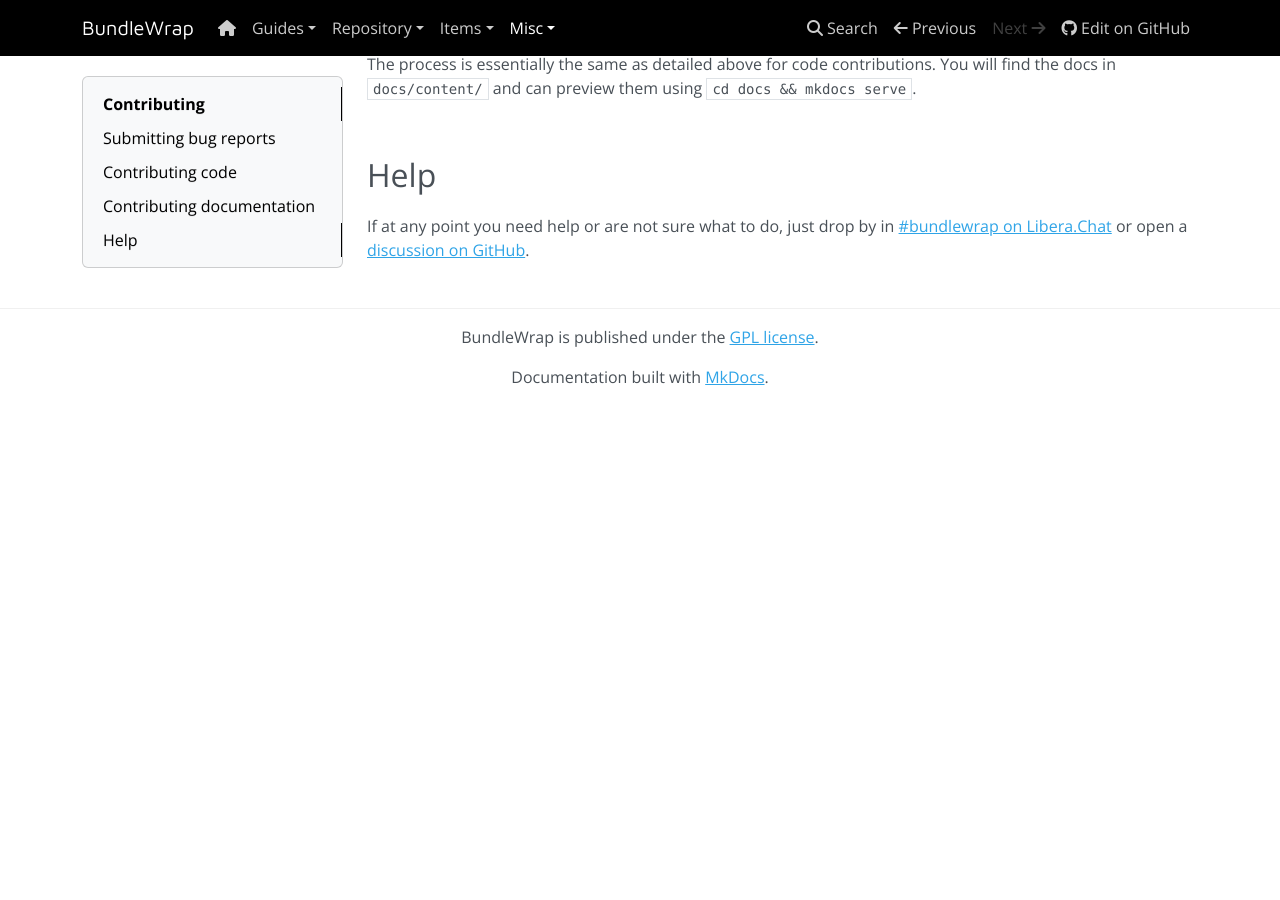
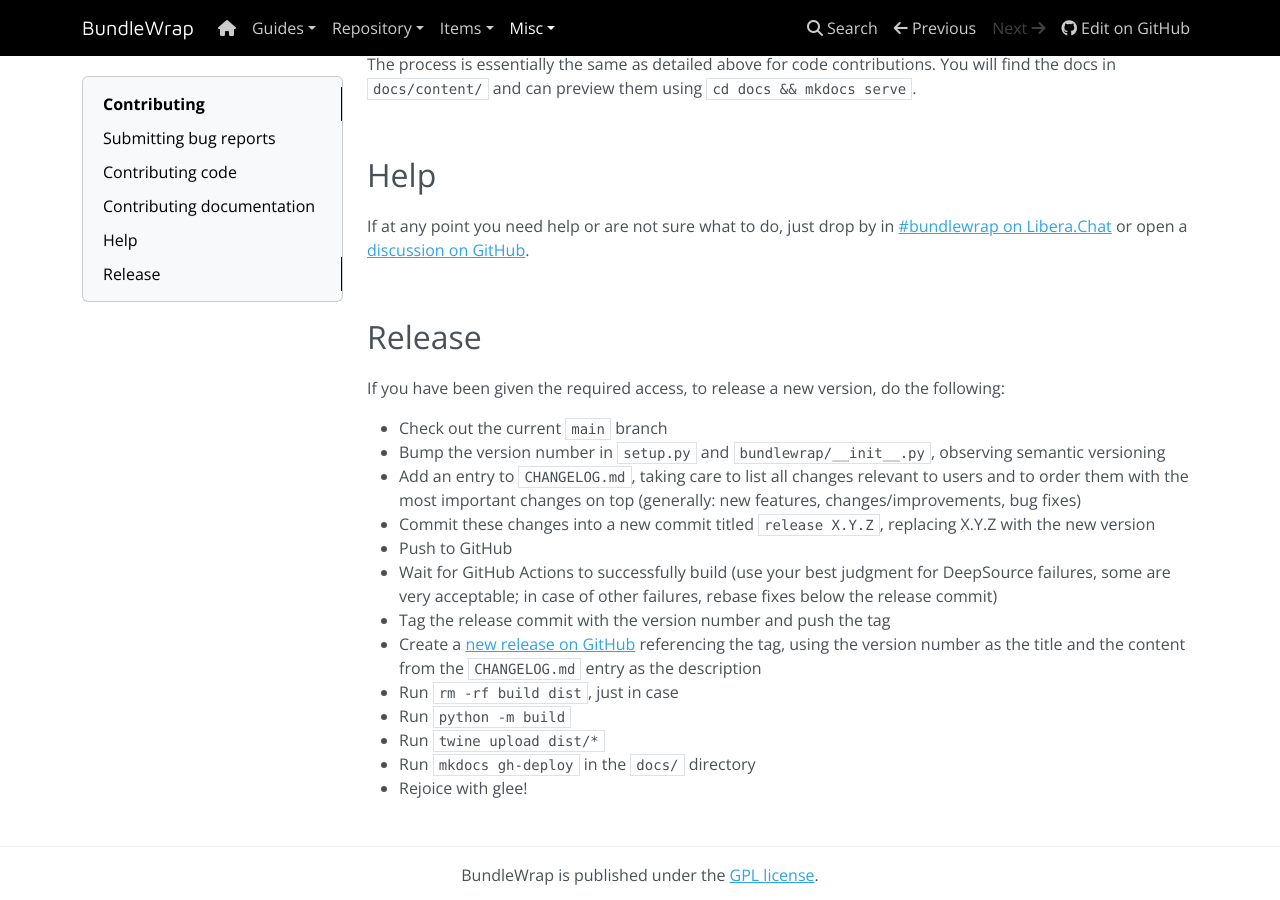
Before and after one commit to bundlewrap/bundlewrap, an MkDocs documentation site: the page built from docs/content/misc/contributing.md, in a window 1280 px wide and 900 px high, scrolled down 1082 px. Built offline with MkDocs 1.6.1, drawn with Linux system fonts in a browser that asks for light colours; nearby versions of some CDN libraries; before the commit the page ends 1487 px from its top, so only the background shows below that.

Commit message:
docs: release process

```diff
--- a/docs/content/misc/contributing.md
+++ b/docs/content/misc/contributing.md
@@ -39,3 +39,23 @@
 ## Help
 
 If at any point you need help or are not sure what to do, just drop by in [#bundlewrap on Libera.Chat](irc://irc.libera.chat/bundlewrap) or open a [discussion on GitHub](https://github.com/bundlewrap/bundlewrap/discussions).
+
+<br>
+
+## Release
+
+If you have been given the required access, to release a new version, do the following:
+
+* Check out the current `main` branch
+* Bump the version number in `setup.py` and `bundlewrap/__init__.py`, observing semantic versioning
+* Add an entry to `CHANGELOG.md`, taking care to list all changes relevant to users and to order them with the most important changes on top (generally: new features, changes/improvements, bug fixes)
+* Commit these changes into a new commit titled `release X.Y.Z`, replacing X.Y.Z with the new version
+* Push to GitHub
+* Wait for GitHub Actions to successfully build (use your best judgment for DeepSource failures, some are very acceptable; in case of other failures, rebase fixes below the release commit)
+* Tag the release commit with the version number and push the tag
+* Create a [new release on GitHub](https://github.com/bundlewrap/bundlewrap/releases/new) referencing the tag, using the version number as the title and the content from the `CHANGELOG.md` entry as the description
+* Run `rm -rf build dist`, just in case
+* Run `python -m build`
+* Run `twine upload dist/*`
+* Run `mkdocs gh-deploy` in the `docs/` directory
+* Rejoice with glee!
```
